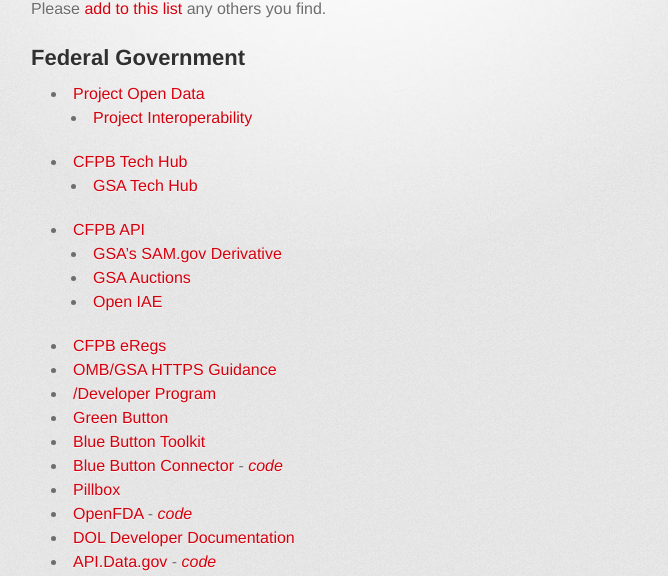
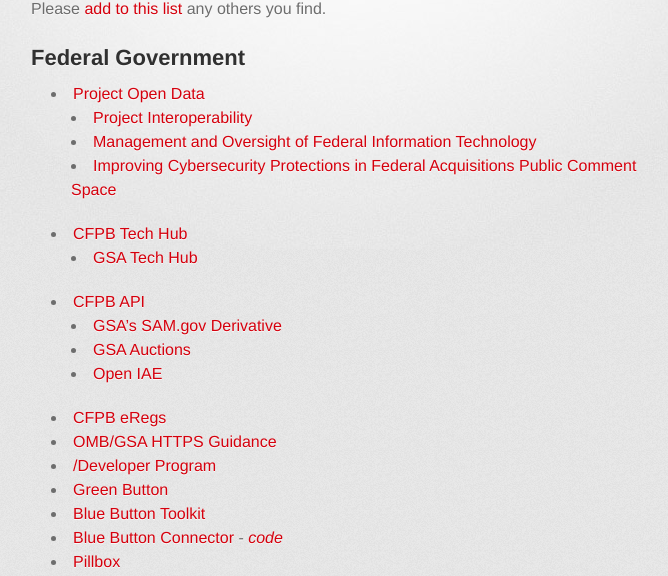
Before and after one commit to GSA/Open-Data-Collaboration-Sandbox, a Jekyll site: the page built from website_examples.md, in a window 1280 px wide and 900 px high, cut to the strip 324-900 px from the top of the window. Shown: the whole strip, without its empty margins (299-967 px from the left). Built offline with Jekyll 4.4.1, drawn with Linux system fonts in a browser that asks for light colours; some web fonts are replaced.

Commit message:
adding 2 more POD-based sites

```diff
--- a/website_examples.md
+++ b/website_examples.md
@@ -13,6 +13,8 @@
 
 * [Project Open Data](http://project-open-data.github.io)
   * [Project Interoperability](http://project-interoperability.github.io)
+  * [Management and Oversight of Federal Information Technology](https://management.cio.gov/)
+  * [Improving Cybersecurity Protections in Federal Acquisitions Public Comment Space](https://policy.cio.gov/)
 * [CFPB Tech Hub](http://cfpb.github.io)
   * [GSA Tech Hub](https://gsa.github.io)
 * [CFPB API](http://cfpb.github.io/api/hmda/)
```
